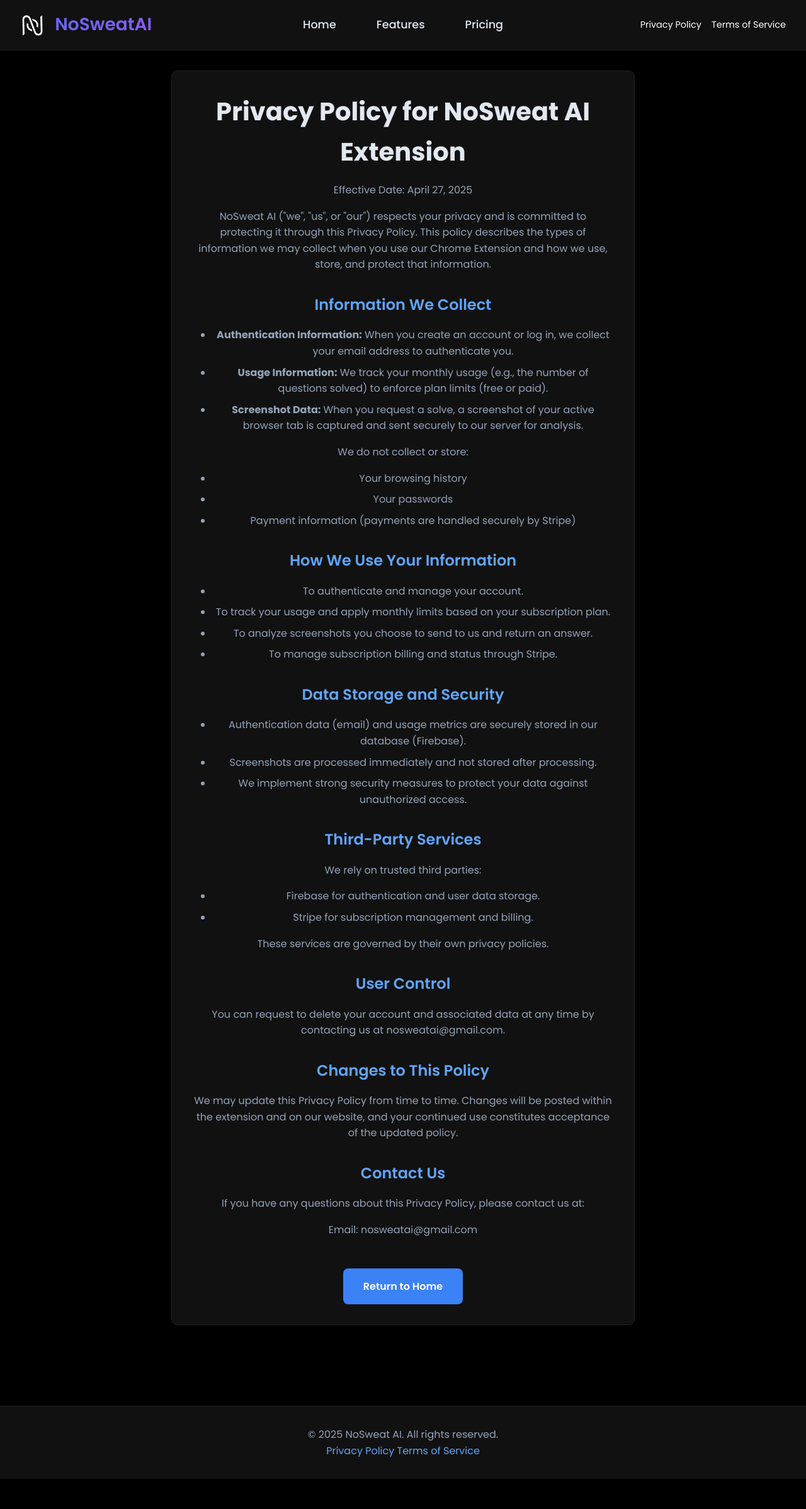
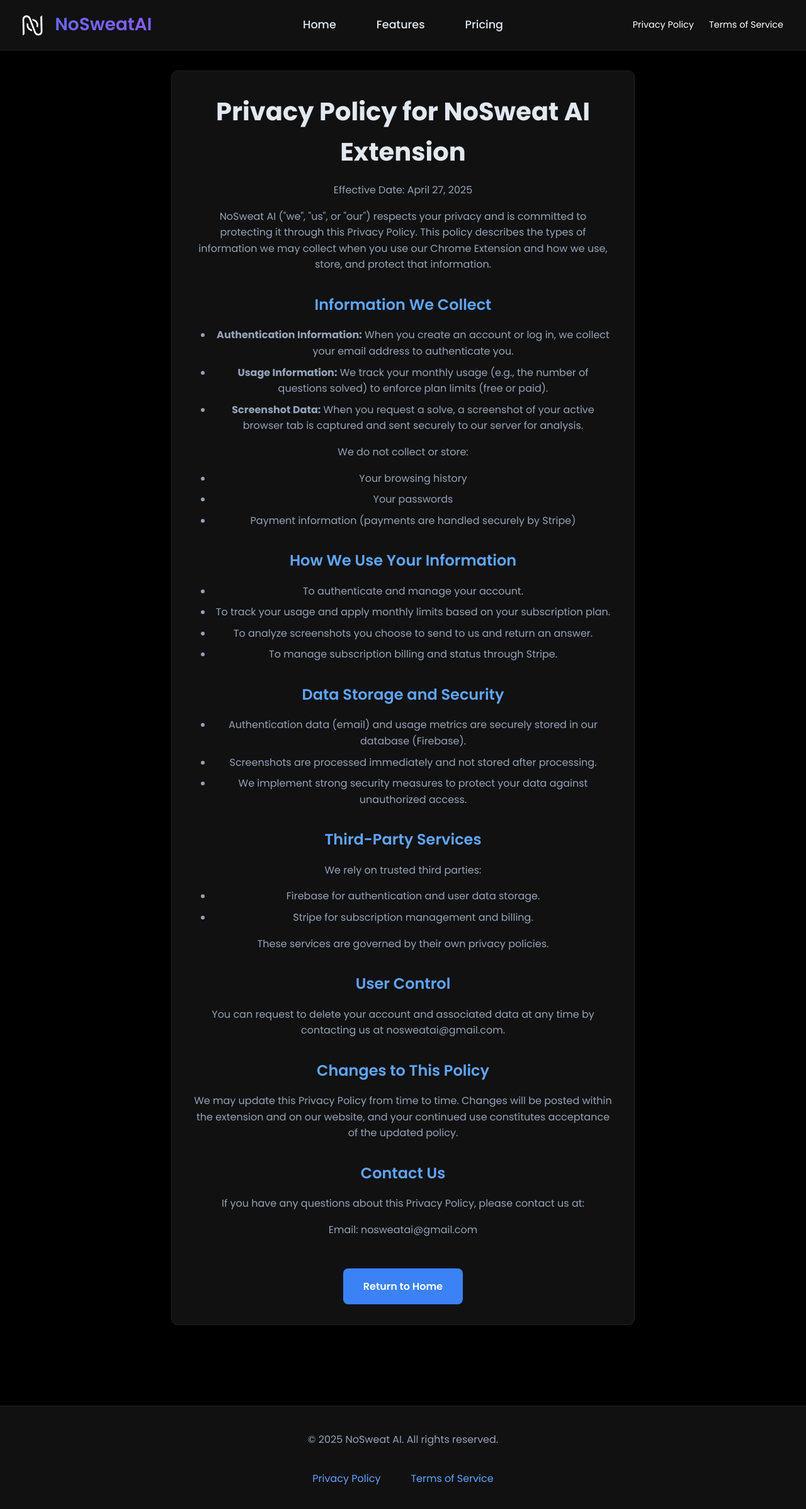
Before and after one commit to AidenBird/nosweatext, a website: page extension-privacy.html in a window 1280 px wide. Shown: the whole page at 63% size. Before the commit the page ends 2348 px from the top, so only its background shows below. Drawn offline with Linux system fonts and the light colour scheme.

```diff
--- a/extension-privacy.html
+++ b/extension-privacy.html
@@ -44,6 +44,8 @@
             -webkit-background-clip: text;
             -webkit-text-fill-color: transparent;
             background-clip: text;
+            padding: 0.5rem;
+            margin: -0.5rem;
         }
 
         .container {
@@ -115,16 +117,36 @@
             margin-top: 4rem;
             color: #94a3b8;
             border-top: 1px solid #222222;
+            display: flex;
+            flex-direction: column;
+            align-items: center;
+        }
+
+        .footer-links {
+            display: flex;
+            gap: 1rem;
+            margin-top: 1rem;
         }
 
         .footer a {
             color: #60a5fa;
             text-decoration: none;
-            transition: color 0.2s;
+            transition: all 0.2s;
+            padding: 0.75rem 1rem;
+            border-radius: 6px;
+            min-height: 44px;
+            display: inline-flex;
+            align-items: center;
+            justify-content: center;
         }
 
         .footer a:hover {
             color: #3b82f6;
+            background: rgba(96, 165, 250, 0.1);
+        }
+
+        .footer p {
+            margin: 0.5rem 0;
         }
 
         .header-link {
@@ -159,8 +181,12 @@
             font-weight: 500;
             transition: all 0.2s;
             font-size: 1.1rem;
-            padding: 0.5rem 1rem;
+            padding: 0.75rem 1rem;
             border-radius: 6px;
+            min-height: 44px;
+            display: inline-flex;
+            align-items: center;
+            justify-content: center;
         }
 
         .nav-link:hover {
@@ -186,9 +212,13 @@
             text-decoration: none;
             font-size: 0.9rem;
             transition: all 0.2s;
-            padding: 0.5rem;
-            margin: -0.5rem;
+            padding: 0.75rem 1rem;
+            margin: -0.75rem;
             border-radius: 6px;
+            min-height: 44px;
+            display: inline-flex;
+            align-items: center;
+            justify-content: center;
         }
 
         .header-right a:hover {
```
Also changed, not shown: features.html (+1 -0 lines), terms.html (+25 -5 lines).
